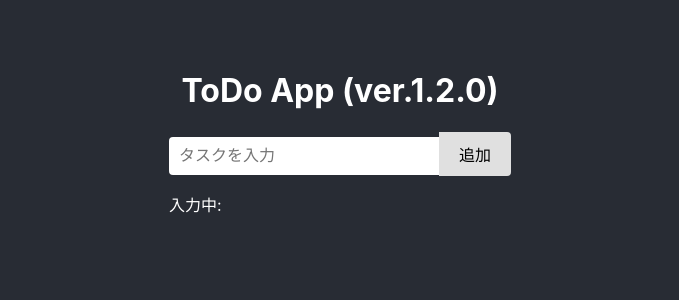
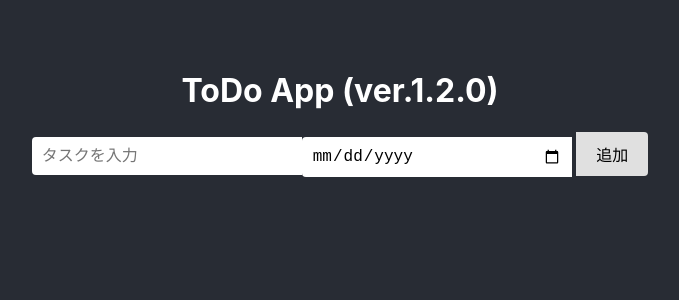
Before and after one commit to ryusei3156/codespaces-react, a React (Vite) app: page / in a window 1280 px wide. Shown: the top 300 px of the page, without its empty margins (300-979 px from the left). Built offline with nearby package versions, Linux system fonts and the light colour scheme.

Commit message:
ver.1.3.0 :タスクの期限を実装

```diff
--- a/src/App.jsx
+++ b/src/App.jsx
@@ -4,6 +4,7 @@ import './App.css';
 function App() {
   const [todos, setTodos] = useState([]);
   const [inputValue, setInputValue] = useState("");
+  const [deadline, setDeadline] = useState("");
 
   // 【追加】ブラウザ読み込み時にデータを取得 (ver.1.1)
   useEffect(() => {
@@ -30,10 +31,12 @@ function App() {
       id: Date.now(),
       text: inputValue,
       completed: false,
-      day: dateString
+      day: dateString,
+      deadline
     };
     setTodos([...todos, newTodo]);
     setInputValue("");
+    setDeadline("");
   };
 
   // 完了状態を切り替える関数
@@ -61,10 +64,16 @@ function App() {
             onChange={(e) => setInputValue(e.target.value)}
             placeholder="タスクを入力"
           />
+          <input type="date"
+          value={deadline}
+          onChange={(e) => setDeadline(e.target.value)}
+          /> {/*期限*/}
           <button onClick={addTodo} className="add-button">
             追加
           </button>
+          {/*
           <p>入力中: {inputValue}</p>
+          */}
         </div>
         <ul className="todo-list">
           {todos.map((todo) => (
@@ -82,6 +91,9 @@ function App() {
               <div className='todo-addDay'>
                 {todo.day}
               </div>
+              <div className='todo-addDay'>
+                {todo.deadline}
+              </div>
               </div>
               <button onClick={() => deleteTodo(todo.id)} className="delete-button">
                 削除
```
